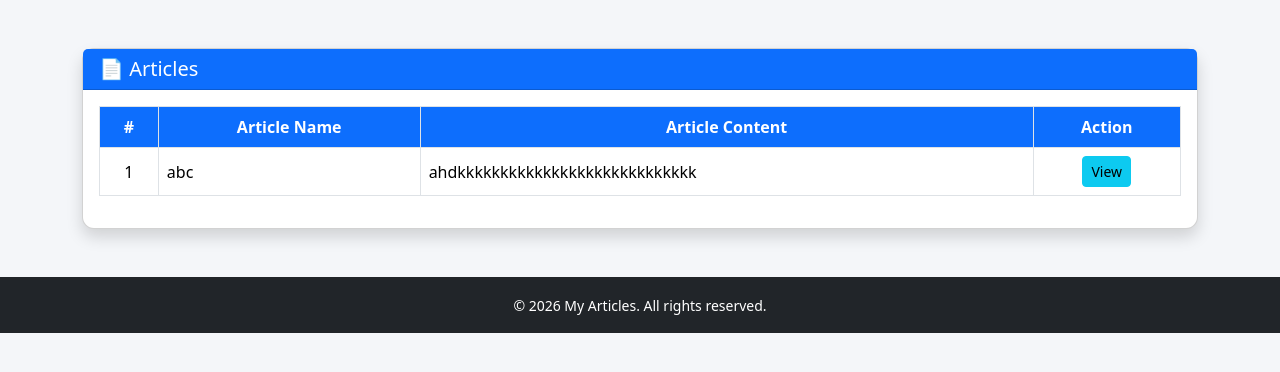
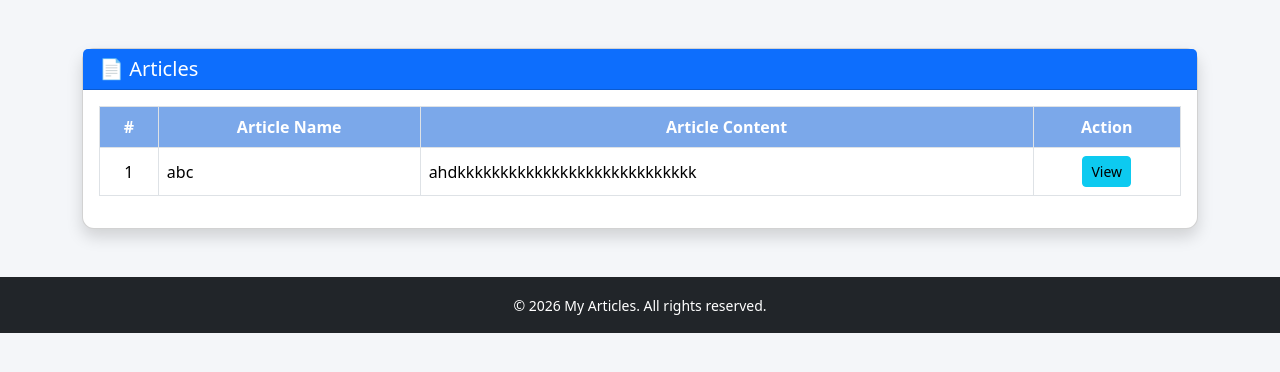
Before and after one commit to pank10190/cms_project, a PHP site: page / in a window 1280 px wide. Shown: the part 56-428 px from the top of the page. Run offline with PHP 8.4, Linux system fonts and the light colour scheme; data comes from the database, SQL or seed files in the repository.

Commit message:
Update header.php

```diff
--- a/cms/header.php
+++ b/cms/header.php
@@ -16,7 +16,7 @@
             border-radius: 12px;
         }
         .table th {
-            background-color: #0d6efd;
+            background-color: #7ba8ea;
             color: #fff;
             text-align: center;
         }
```
